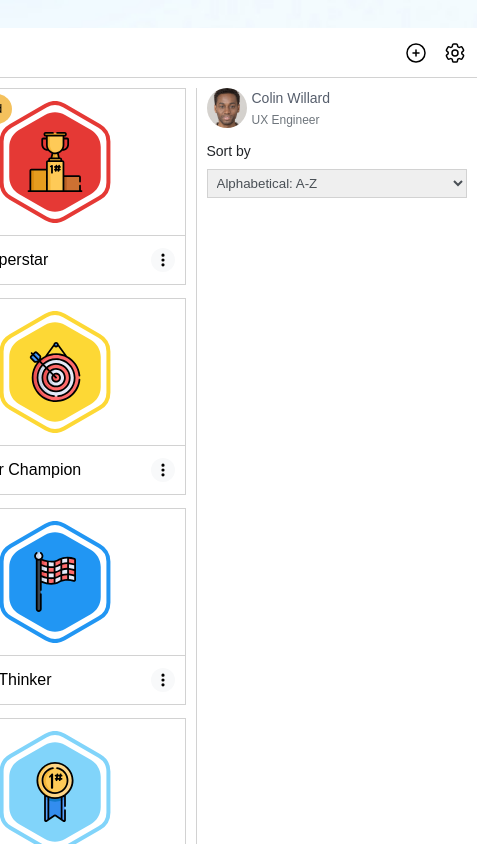
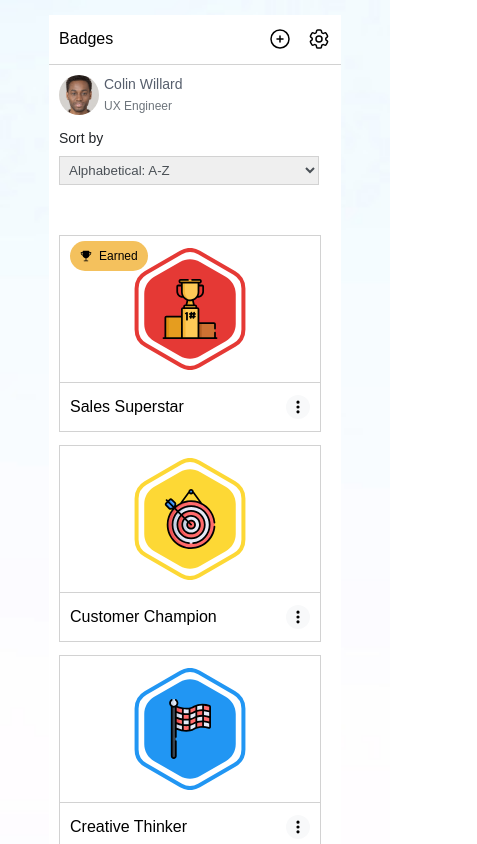
Before and after one commit to leoarthurwall/claromentis-ui, a React (Create React App) app: page / in a window 390 px wide. Shown: the top 844 px of the page, 477 px wide, since content can reach past the window. Built offline with nearby package versions, Linux system fonts and the light colour scheme.

Commit message:
for mobile breakpoint, set main to column reverse so there is one column with profile sitting above the badge section. stlyed to align and look clean

```diff
--- a/src/App.js
+++ b/src/App.js
@@ -11,6 +11,10 @@ const AppContainer = styled.div`
 
   display: flex;
   flex-direction: column;
+
+  @media (max-width: 1280px) {
+    margin-bottom: 150px;
+  }
 `;
 
 function App() {
--- a/src/Components/Main/Main.js
+++ b/src/Components/Main/Main.js
@@ -9,6 +9,11 @@ const MainContainer = styled.main`
   padding: 10px;
   display: flex;
   box-sizing: border-box;
+
+  @media (max-width: 700px) {
+    flex-direction: column-reverse;
+    gap: 50px;
+  }
 `;
 
 const Main = () => {
--- a/src/Components/Main/ProfileSection/ProfileSection.js
+++ b/src/Components/Main/ProfileSection/ProfileSection.js
@@ -9,6 +9,11 @@ const ProfileContainer = styled.section`
   width: 260px;
   padding-left: 10px;
   border-left: 1px solid rgb(210, 210, 210);
+
+  @media (max-width: 700px) {
+    border-left: none;
+    padding-left: 0;
+  }
 `;
 
 const ProfileSection = () => {
--- a/src/index.css
+++ b/src/index.css
@@ -6,7 +6,8 @@ body {
 
   display: flex;
   justify-content: center;
-  width: 100vw;
+  min-height: 100vh;
+  width: 100%;
   height: 100%;
   font-family: sans-serif;
 }
```
